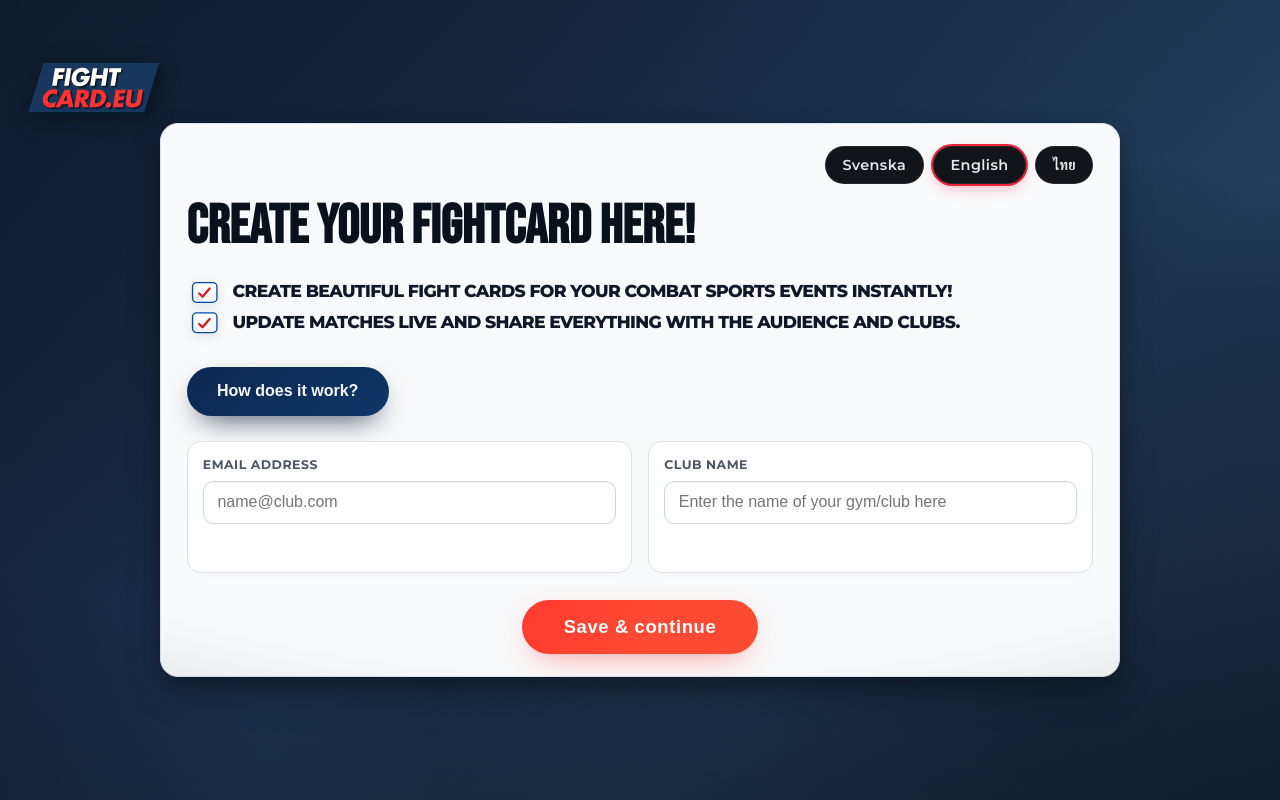
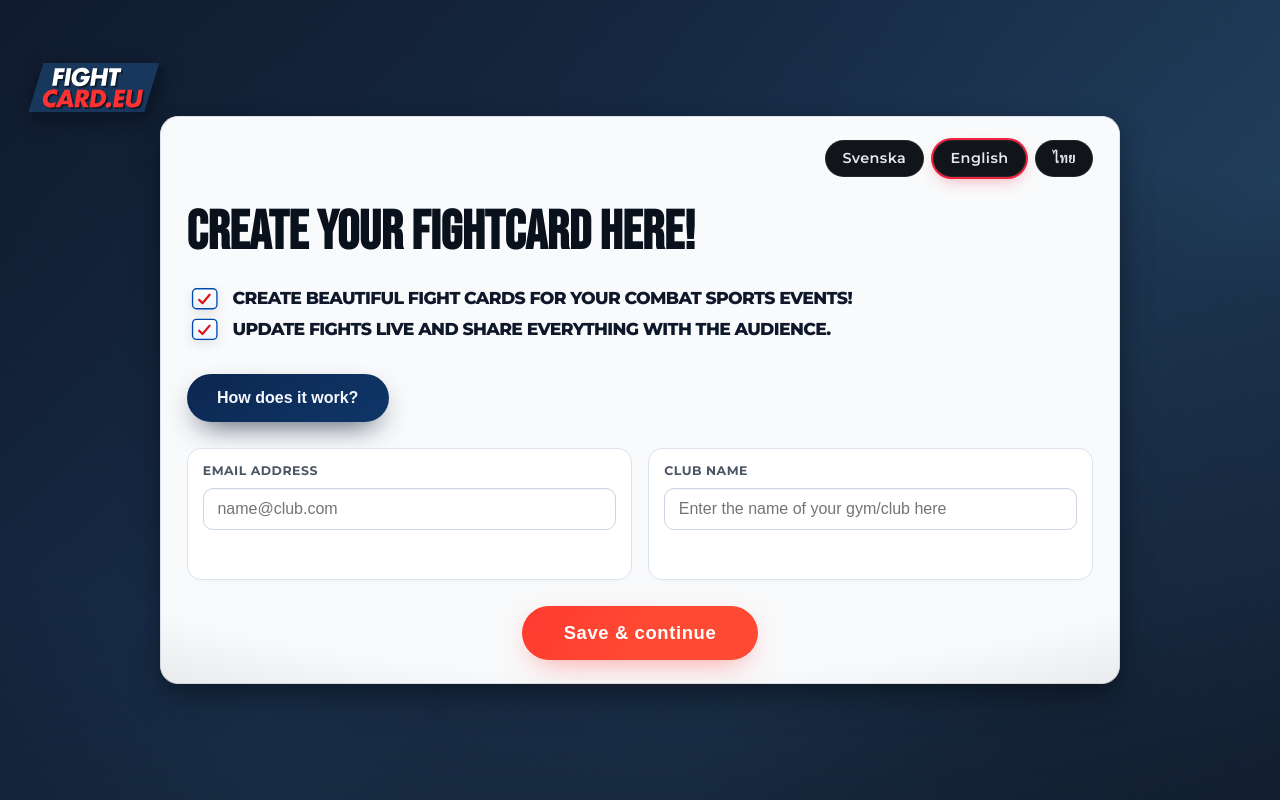
Before and after one commit to AlexandraHopstadius/Loyalty-Fights, a website: page reg.html in a window 1280 px wide. Drawn offline with Linux system fonts and the light colour scheme.

Commit message:
Ensure fightcard

```diff
--- a/reg.html
+++ b/reg.html
@@ -77,7 +77,7 @@
     }
 
     /* Language pills styled like landing */
-    .panel-top{display:flex;justify-content:flex-end;margin-bottom:.4rem}
+    .panel-top{display:flex;justify-content:flex-end;margin-bottom:1.25rem}
     .lang-switch{display:flex;flex-wrap:wrap;gap:.55rem}
     .lang-switch button{background:var(--lang-bg);color:#e5e9ef;border:1px solid rgba(255,255,255,0.08);padding:.55rem 1.05rem;border-radius:999px;cursor:pointer;font-weight:600;font-size:.9rem;letter-spacing:.4px;font-family:'Montserrat',sans-serif;display:inline-flex;align-items:center;gap:.4rem;transition:background .25s ease,box-shadow .25s ease,color .25s ease}
     .lang-switch button:hover{background:var(--lang-bg-hover)}
@@ -265,7 +265,7 @@
     (function(){
       const dict = {
         sv:{ heroTitle:'SKAPA DITT FIGHTCARD HÄR!', bullet1:'SKAPA SNYGGA FIGHTCARDS FÖR DINA KAMPSPORTSEVENT DIREKT!', bullet2:'UPPDATERA MATCHER LIVE OCH DELA ALLT MED PUBLIK OCH KLUBBAR.', cta:'Spara & fortsätt', info:'Hur funkar det?', email:'E‑postadress', emailPlaceholder:'namn@klubb.se', club:'Klubbnamn', clubPlaceholder:'Skriv in namnet på din klubb eller gym här', ok:'Tack! Sparat lokalt – fortsätt.', linkPrefix:'Länk skapad', viewLink:'visa fightcard', adminLink:'öppna admin', linkFail:'Kunde inte skapa länk (servern måste vara igång på http://localhost:3000).', qrLink:'visa QR-kod', qrAlt:'QR-kod för fightcard', qrHint:'Skanna koden för att öppna fightcard.', qrDownload:'Ladda ner QR', pdfLink:'Ladda ner PDF', pdfGenerating:'Skapar...', pdfTitle:'Fightcard-länkar', pdfToken:'Adminlösenord (token)', pdfViewer:'Fightcard-länk', pdfAdmin:'Admin-länk', pdfQr:'QR-kod' },
-        en:{ heroTitle:'CREATE YOUR FIGHTCARD HERE!', bullet1:'CREATE BEAUTIFUL FIGHT CARDS FOR YOUR COMBAT SPORTS EVENTS INSTANTLY!', bullet2:'UPDATE MATCHES LIVE AND SHARE EVERYTHING WITH THE AUDIENCE AND CLUBS.', cta:'Save & continue', info:'How does it work?', email:'Email address', emailPlaceholder:'name@club.com', club:'Club name', clubPlaceholder:'Enter the name of your gym/club here', ok:'Saved locally – continue.', linkPrefix:'Link ready', viewLink:'view fightcard', adminLink:'open admin', linkFail:'Could not create link (server must be running at http://localhost:3000).', qrLink:'view QR code', qrAlt:'QR code for fightcard', qrHint:'Scan this code to open the fightcard.', qrDownload:'Download QR', pdfLink:'Download PDF', pdfGenerating:'Generating...', pdfTitle:'Fightcard links', pdfToken:'Admin Password (Token)', pdfViewer:'Fightcard link', pdfAdmin:'Admin link', pdfQr:'QR code' },
+        en:{ heroTitle:'CREATE YOUR FIGHTCARD HERE!', bullet1:'CREATE BEAUTIFUL FIGHT CARDS FOR YOUR COMBAT SPORTS EVENTS!', bullet2:'UPDATE FIGHTS LIVE AND SHARE EVERYTHING WITH THE AUDIENCE.', cta:'Save & continue', info:'How does it work?', email:'Email address', emailPlaceholder:'name@club.com', club:'Club name', clubPlaceholder:'Enter the name of your gym/club here', ok:'Saved locally – continue.', linkPrefix:'Link ready', viewLink:'view fightcard', adminLink:'open admin', linkFail:'Could not create link (server must be running at http://localhost:3000).', qrLink:'view QR code', qrAlt:'QR code for fightcard', qrHint:'Scan this code to open the fightcard.', qrDownload:'Download QR', pdfLink:'Download PDF', pdfGenerating:'Generating...', pdfTitle:'Fightcard links', pdfToken:'Admin Password (Token)', pdfViewer:'Fightcard link', pdfAdmin:'Admin link', pdfQr:'QR code' },
         th:{ heroTitle:'สร้างไฟต์การ์ดของคุณที่นี่!', bullet1:'สร้างไฟต์การ์ดสุดสวยสำหรับงานกีฬาต่อสู้ของคุณได้ทันที', bullet2:'อัปเดตผลการแข่งขันสดและแชร์ให้ผู้ชมและสโมสรได้ทันที', cta:'บันทึกและไปต่อ', info:'มันทำงานอย่างไร?', email:'อีเมล', emailPlaceholder:'name@club.com', club:'ชื่อสโมสร', clubPlaceholder:'กรอกชื่อยิมหรือสโมสรของคุณที่นี่', ok:'บันทึกแล้ว – ไปต่อ.', linkPrefix:'สร้างลิงก์แล้ว', viewLink:'ดูไฟต์การ์ด', adminLink:'เปิดแอดมิน', linkFail:'ไม่สามารถสร้างลิงก์ได้ (ต้องเปิดเซิร์ฟเวอร์ที่ http://localhost:3000).', qrLink:'ดูคิวอาร์โค้ด', qrAlt:'คิวอาร์โค้ดสำหรับไฟต์การ์ด', qrHint:'สแกนโค้ดนี้เพื่อเปิดไฟต์การ์ด', qrDownload:'ดาวน์โหลด QR', pdfLink:'ดาวน์โหลด PDF', pdfGenerating:'กำลังสร้าง...', pdfTitle:'ลิงก์ไฟต์การ์ด', pdfToken:'รหัสผู้ดูแล (โทเคน)', pdfViewer:'ลิงก์ไฟต์การ์ด', pdfAdmin:'ลิงก์ผู้ดูแล', pdfQr:'คิวอาร์โค้ด' }
       };
       const qs = new URLSearchParams(location.search);
```
